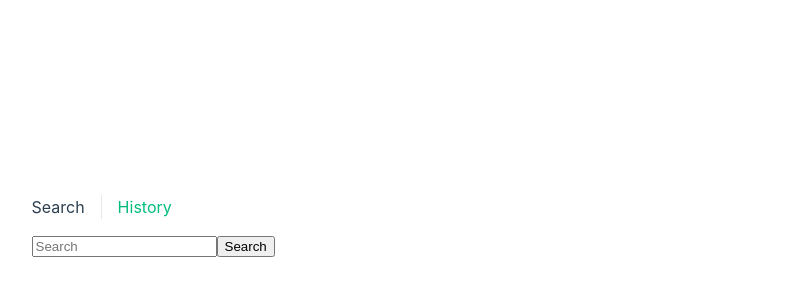
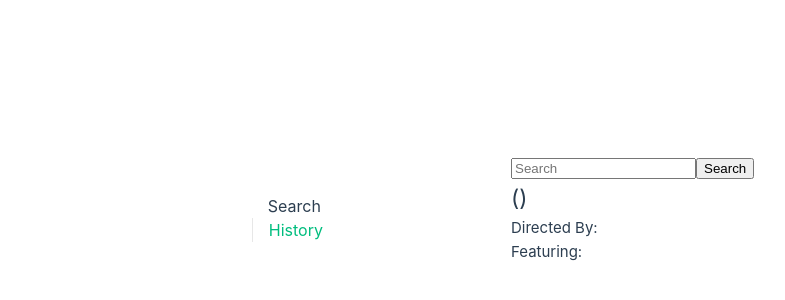
Before and after one commit to zachcoyle/omdb-vue-app, a Vue app: page / in a window 1280 px wide. Shown: the part 190-490 px from the top of the page, without its empty margins (129-914 px from the left). Built offline with nearby package versions, Linux system fonts and the light colour scheme.

Commit message:
move searchbar to search page

```diff
--- a/src/App.vue
+++ b/src/App.vue
@@ -1,11 +1,5 @@
 <script setup>
-import { ref } from 'vue'
 import { RouterLink, RouterView } from 'vue-router'
-
-import { search } from './api'
-
-const query = ref("")
-
 </script>
 
 <template>
@@ -16,11 +10,7 @@ const query = ref("")
         <RouterLink to="/">Search</RouterLink>
         <RouterLink to="/history">History</RouterLink>
       </nav>
-      <!-- TODO: turn this into a proper form and extract it -->
-      <div>
-        <input v-model="query" type="text" placeholder="Search">
-        <button v-on:click="search(query)" class="btn btn-primary">Search</button>
-      </div>
+
     </div>
   </header>
   <RouterView />
--- a/src/views/SearchView.vue
+++ b/src/views/SearchView.vue
@@ -1,14 +1,28 @@
-<script>
+<script setup>
+import { ref } from 'vue'
+
+import { search } from '../api'
+
+const query = ref("")
 </script>
 
 <template>
   <main>
-    {{ this.$store.getters.current.Title}}
-    {{ this.$store.getters.current.Year}}
-    {{ this.$store.getters.current.Director}}
-    {{ this.$store.getters.current.Actors}}
-    {{ this.$store.getters.current.MetaScore}}
-    <img v-bind:src="this.$store.getters.current.Poster" />
+    <!-- TODO: turn this into a proper form and extract it -->
+    <div>
+      <input v-model="query" type="text" placeholder="Search">
+      <button v-on:click="search(query)" class="btn btn-primary">Search</button>
+    </div>
 
+    <!-- TODO: turn into movie component -->
+    <!-- TODO: Styling -->
+    <div>
+    <h1>{{ this.$store.getters.current.Title}}</h1>
+    <h2>({{ this.$store.getters.current.Year}})</h2>
+    </div>
+    <div>Directed By: {{ this.$store.getters.current.Director}}</div>
+    <div>Featuring: {{ this.$store.getters.current.Actors}}</div>
+    <div v-if="this.$store.getters.current.MetaScore">MetaScore: {{ this.$store.getters.current.MetaScore }}</div>
+    <img v-if="this.$store.getters.current.Poster" v-bind:src="this.$store.getters.current.Poster" />
   </main>
 </template>
```
